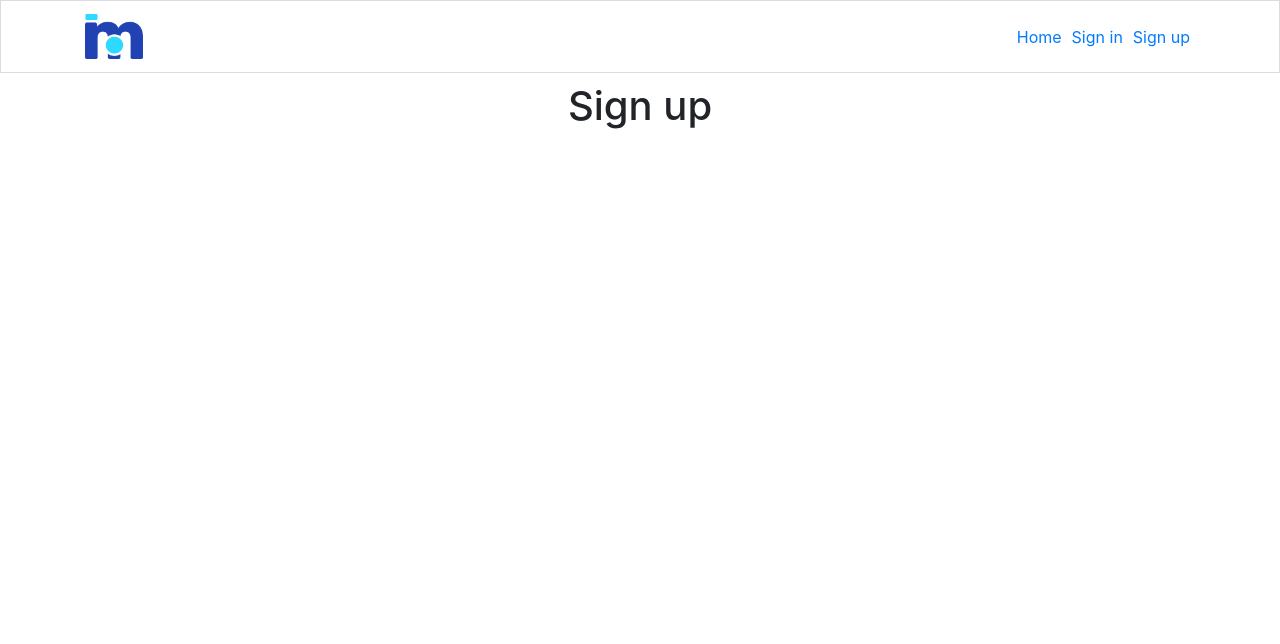
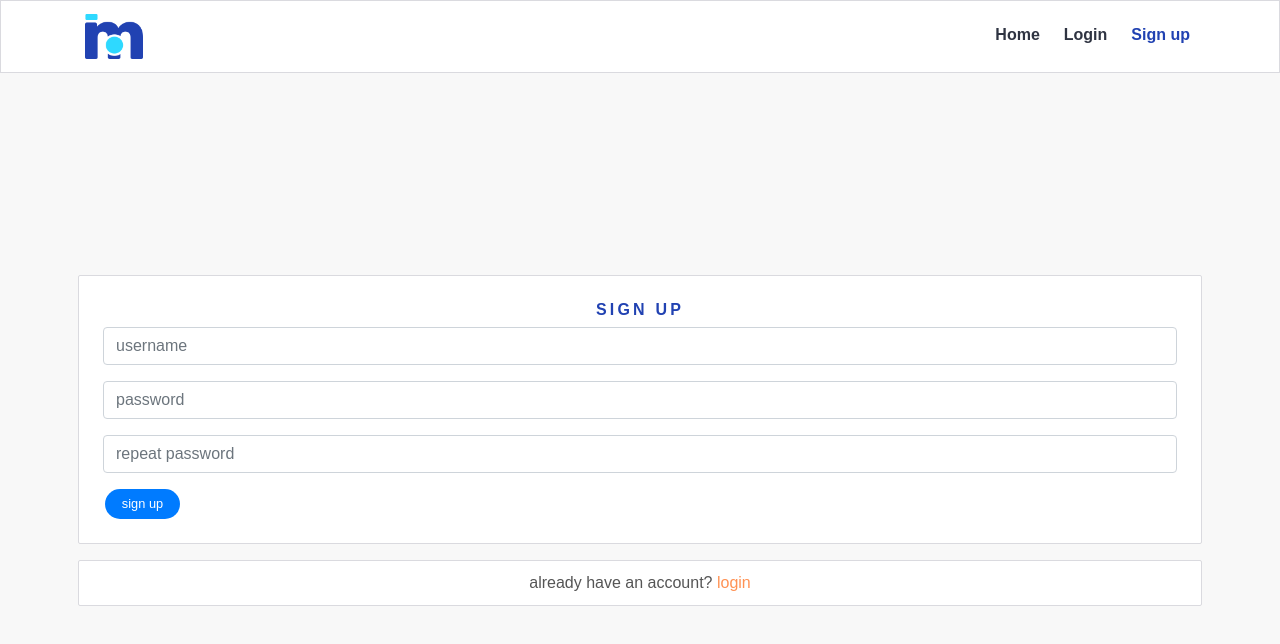
Before and after one commit to mikael-johnsson/jokes-all-day, a React (Create React App) app: page /signup in a window 1280 px wide. Shown: the top 644 px of the page. Built offline with nearby package versions, Linux system fonts and the light colour scheme.

Commit message:
add signup and login forms

```diff
--- a/package.json
+++ b/package.json
@@ -6,6 +6,7 @@
     "@testing-library/jest-dom": "^5.17.0",
     "@testing-library/react": "^13.4.0",
     "@testing-library/user-event": "^13.5.0",
+    "axios": "^1.7.2",
     "bootstrap": "^4.6.0",
     "react": "^17.0.2",
     "react-bootstrap": "^1.6.3",
--- a/src/App.js
+++ b/src/App.js
@@ -2,6 +2,9 @@
 import NavBar from "./components/NavBar";
 import Container from "react-bootstrap/Container";
 import { Route, Switch } from "react-router-dom";
+import "./api/axiosDefaults"
+import SignUpForm from "./pages/auth/SignUpForm";
+import LoginForm from "./pages/auth/LoginForm";
 
 function App() {
   return (
@@ -10,8 +13,8 @@
       <Container className={styles.Main}>
         <Switch>
           <Route exact path="/" render={() => <h1>Home page</h1>} />
-          <Route exact path="/signin" render={() => <h1>Sign in</h1>} />
-          <Route exact path="/signup" render={() => <h1>Sign up</h1>} />
+          <Route exact path="/login" render={() => <LoginForm />} />
+          <Route exact path="/signup" render={() => <SignUpForm />} />
           <Route render={() => <p>Page not found!</p>} />
         </Switch>
       </Container>
--- a/src/App.module.css
+++ b/src/App.module.css
@@ -1,44 +1,82 @@
 .App {
-    text-align: center;
+  font-family: "DM Sans", sans-serif;
+  background-color: #f8f8f8;
+  min-height: 100vh;
 }
 
 .Main {
-    padding-top: 82px;
+  padding-top: 81px;
 }
 
-  .App-logo {
-    height: 40vmin;
-    pointer-events: none;
+.Content {
+  background-color: #ffffff;
+  padding: 10px;
+  border-radius: 2px;
+  border: 1px solid #dadadf;
 }
 
-  @media (prefers-reduced-motion: no-preference) {
-    .App-logo {
-      animation: App-logo-spin infinite 20s linear;
-    }
+.FillerImage {
+  object-fit: cover;
+  height: 100%;
+  width: 100%;
 }
 
-  .App-header {
-    background-color: #282c34;
-    min-height: 100vh;
-    display: flex;
-    flex-direction: column;
-    align-items: center;
-    justify-content: center;
-    font-size: calc(10px + 2vmin);
-    color: white;
+.Image {
+  max-height: 40vh;
+  max-width: 100%;
+  object-fit: contain;
 }
 
-  .App-link {
-    color: #61dafb;
+* {
+  box-sizing: border-box;
 }
 
+a {
+  color: #555555;
+  transition: color ease-in-out 0.3s;
+}
 
+a:hover {
+  text-decoration: none;
+}
 
-  @keyframes App-logo-spin {
-    from {
-      transform: rotate(0deg);
+a:hover i {
+  color: #2142b2;
+  transition: color ease-in-out 0.3s;
 }
-    to {
-      transform: rotate(360deg);
+
+input[type="file"] {
+  display: none;
 }
+
+i {
+  color: #cfced3;
+  font-size: 1.6rem;
+  padding: 7px;
+  vertical-align: middle;
 }
+
+i:hover {
+  cursor: pointer;
+  transition: color ease-in-out 0.3s;
+  color: #2142b2;
+}
+
+figure {
+  text-align: center;
+  display: inline-block;
+}
+
+/* scrollbar */
+*::-webkit-scrollbar {
+  width: 5px;
+}
+*::-webkit-scrollbar-track {
+  background: #f1f1f1;
+}
+*::-webkit-scrollbar-thumb {
+  background: #888;
+}
+*::-webkit-scrollbar-thumb:hover {
+  background: #555;
+}
--- /dev/null
+++ b/src/api/axiosDefaults.js
@@ -0,0 +1,5 @@
+import axios from "axios";
+
+axios.defaults.baseURL = "https://jokes-all-day-0142d90d5482.herokuapp.com"
+axios.defaults.headers.post['Content-Type'] = 'multipart/form-data'
+axios.defaults.withCredentials = true
--- a/src/components/NavBar.js
+++ b/src/components/NavBar.js
@@ -27,9 +27,9 @@
             <NavLink
               className={styles.NavLink}
               activeClassName={styles.Active}
-              to="/signin"
+              to="/login"
             >
-              <i className="fas fa-sign-in-alt"></i>Sign in
+              <i className="fas fa-sign-in-alt"></i>Login
             </NavLink>
             <NavLink
               to="/signup"
--- /dev/null
+++ b/src/pages/auth/LoginForm.js
@@ -0,0 +1,95 @@
+import React, { useState } from "react";
+import Form from "react-bootstrap/Form";
+import Alert from "react-bootstrap/Alert";
+import Button from "react-bootstrap/Button";
+import Col from "react-bootstrap/Col";
+import Row from "react-bootstrap/Row";
+import Container from "react-bootstrap/Container";
+import { Link } from "react-router-dom";
+import styles from "../../styles/SignInUpForm.module.css";
+import btnStyles from "../../styles/Button.module.css";
+import appStyles from "../../App.module.css";
+import { useHistory } from "react-router-dom/cjs/react-router-dom";
+import axios from "axios";
+
+function LoginForm() {
+    const [loginData, setLoginData] = useState({
+        username:"",
+        password:"",
+    })
+
+    const {username, password} = loginData
+    const history = useHistory()
+    const [errors, setErrors] = useState({})
+
+    const handleChange = (event) => {
+        setLoginData({
+            ...loginData,
+            [event.target.name]: event.target.value
+        })
+    }
+
+    const handleSubmit = async (event) => {
+        event.preventDefault();
+        try {
+            await axios.post('/dj-rest-auth/login/', loginData)
+            history.push('/')
+        } catch(err){
+            setErrors(err?.response.data)
+        }
+    }
+
+  return (
+    <Row className={styles.Row}>
+      <Col className="my-auto p-0 p-md-2">
+        <Container className={`${appStyles.Content} p-4 `}>
+          <h1 className={styles.Header}>login</h1>
+
+          <Form onSubmit={handleSubmit}>
+                <Form.Group controlId="username">
+                    <Form.Label className="d-none">username</Form.Label>
+                    <Form.Control
+                        type="text"
+                        placeholder="username"
+                        name="username"
+                        value={username}
+                        onChange={handleChange}
+                    />
+                </Form.Group>
+                {errors.username?.map((message, idx) =>
+                    <Alert variant="warning" key={idx}>{message}</Alert>
+                )}
+
+                <Form.Group controlId="password">
+                    <Form.Label className="d-none">password</Form.Label>
+                    <Form.Control
+                        type="password"
+                        placeholder="password"
+                        name="password"
+                        value={password}
+                        onChange={handleChange}
+                    />
+                </Form.Group>
+                {errors.password?.map((message, idx) =>
+                    <Alert variant="warning" key={idx}>{message}</Alert>
+                )}
+                <Button className={`${btnStyles.Button}`} type="submit">
+                    sign in
+                </Button>
+                {errors.non_field_errors?.map((message, idx) =>
+                    <Alert variant="warning" key={idx}>{message}</Alert>
+                )}
+            </Form>
+
+        </Container>
+        <Container className={`mt-3 ${appStyles.Content}`}>
+          <Link className={styles.Link} to="/signup">
+            don't have an account? <span>sign up now!</span>
+          </Link>
+        </Container>
+      </Col>
+    </Row>
+  );
+}
+
+export default LoginForm;
--- /dev/null
+++ b/src/pages/auth/SignUpForm.js
@@ -0,0 +1,113 @@
+import React, {useState} from "react";
+import { Link } from "react-router-dom";
+import styles from "../../styles/SignInUpForm.module.css";
+import btnStyles from "../../styles/Button.module.css";
+import appStyles from "../../App.module.css";
+import { Form, Button, Col, Row, Container, Alert } from "react-bootstrap";
+import axios from "axios";
+import { useHistory } from "react-router-dom/cjs/react-router-dom";
+
+const SignUpForm = () => {
+    //set signupdata props
+    const [signUpData, setSignUpData] = useState({
+        username: "",
+        password1: "",
+        password2: ""
+    })
+
+    //deconstruct props so that dot notation is not needed
+    const {username, password1, password2} = signUpData
+
+    //useHistory gives access to history instance in React
+    const history = useHistory()
+
+    //set errors props
+    const [errors, setErrors] = useState({})
+
+    //updates value of signupdata on change
+    const handleChange = (event) => {
+        setSignUpData({
+            ...signUpData,
+            [event.target.name]: event.target.value
+        })
+    }
+
+    //sends signupdata to database
+    const handleSubmit = async (event) => {
+        event.preventDefault();
+        try {
+            await axios.post('/dj-rest-auth/registration/', signUpData)
+            history.push('/login')
+        } catch (err){
+            setErrors(err.response?.data)
+        }
+    }
+
+  return (
+    <Row className={styles.Row}>
+      <Col className="my-auto py-2 p-md-2">
+        <Container className={`${appStyles.Content} p-4 `}>
+            <h1 className={styles.Header}>sign up</h1>
+            <Form onSubmit={handleSubmit}>
+                <Form.Group controlId="username">
+                    <Form.Label className="d-none">username</Form.Label>
+                    <Form.Control
+                        type="text"
+                        placeholder="username"
+                        name="username"
+                        value={username}
+                        onChange={handleChange}
+                    />
+                </Form.Group>
+                {errors.username?.map((message, idx) =>
+                    <Alert variant="warning" key={idx}>{message}</Alert>
+                )}
+
+                <Form.Group controlId="password1">
+                    <Form.Label className="d-none">password</Form.Label>
+                    <Form.Control
+                        type="password"
+                        placeholder="password"
+                        name="password1"
+                        value={password1}
+                        onChange={handleChange}
+                    />
+                </Form.Group>
+                {errors.password1?.map((message, idx) =>
+                    <Alert variant="warning" key={idx}>{message}</Alert>
+                )}
+
+                <Form.Group controlId="password2">
+                    <Form.Label className="d-none">repeat password</Form.Label>
+                    <Form.Control
+                        type="password"
+                        placeholder="repeat password"
+                        name="password2"
+                        value={password2}
+                        onChange={handleChange}
+                    />
+                </Form.Group>
+                {errors.password2?.map((message, idx) =>
+                    <Alert variant="warning" key={idx}>{message}</Alert>
+                )}
+
+                <Button className={`${btnStyles.Button}`} type="submit">
+                    sign up
+                </Button>
+                {errors.non_field_errors?.map((message, idx) =>
+                    <Alert variant="warning" key={idx}>{message}</Alert>
+                )}
+            </Form>
+
+        </Container>
+        <Container className={`mt-3 ${appStyles.Content}`}>
+          <Link className={styles.Link} to="/login">
+            already have an account? <span>login</span>
+          </Link>
+        </Container>
+      </Col>
+    </Row>
+  );
+};
+
+export default SignUpForm;
--- /dev/null
+++ b/src/styles/Button.module.css
@@ -0,0 +1,69 @@
+.Button {
+    font-size: 0.8rem;
+    align-self: center;
+    border-radius: 100px;
+    border-color: transparent;
+    padding: 4px 10px;
+    margin-left: 2px;
+    margin-right: 2px;
+    min-width: 75px;
+  }
+
+  .Button:hover {
+    opacity: 0.8;
+    border-color: transparent;
+    cursor: pointer;
+  }
+
+  .Button:hover:active {
+    background-color: #2142b2 !important;
+  }
+
+  .Button:active {
+    background-color: #2142b2 !important;
+  }
+
+  .Button:focus {
+    background-color: #2142b2;
+  }
+
+  .Wide {
+    padding: 10px 50px;
+    width: 100%;
+  }
+
+  .Blue,
+  .BlueOutline:hover,
+  .Bright:hover {
+    background-color: #2142b2;
+    color: #ffffff;
+  }
+
+  .BlueOutline,
+  .Blue:hover {
+    /* border: 1px solid #2142b2; */
+    background-color: #ffffff;
+    color: #2142b2;
+  }
+
+  .Black,
+  .BlackOutline:hover {
+    /* background-color: #242a3d;
+    color: white; */
+    background-color: #242a3d;
+    color: aliceblue;
+  }
+
+  .Black:hover,
+  .BlackOutline {
+    /* background-color: #dadadf;
+    color: #242a3d;
+    border-color: #242a3d; */
+    background-color: aliceblue;
+    color: #242a3d;
+  }
+
+  .Bright {
+    background-color: #2ed9ff;
+    color: #2142b2;
+  }
--- a/src/styles/NavBar.module.css
+++ b/src/styles/NavBar.module.css
@@ -5,8 +5,10 @@
 
 .NavLink {
     padding: 5px;
+    color: #2f3442;
+    font-weight: 600;
 }
 
-.Active i {
+.Active {
     color: #2142b2;
 }
--- /dev/null
+++ b/src/styles/SignInUpForm.module.css
@@ -0,0 +1,46 @@
+.Row {
+    height: calc(100vh - 81px);
+  }
+  .Input {
+    background: #ffffff;
+    border: 1px solid #f0f1f9;
+    box-sizing: border-box;
+    border-radius: 2px;
+    color: #7177a1;
+    text-align: center;
+    padding: 10px;
+  }
+
+  .Header {
+    font-style: normal;
+    font-weight: bold;
+    font-size: 16px;
+    line-height: 19px;
+    text-align: center;
+    letter-spacing: 0.2em;
+    text-transform: uppercase;
+    color: #2142b2;
+  }
+
+  .Link {
+    text-decoration: none;
+    text-align: center;
+    display: block;
+    margin: auto;
+  }
+
+  .Link span {
+    color: #ff9254;
+  }
+
+  .Container {
+    padding: 30px 10px;
+  }
+
+  .SignInCol {
+    height: 320px;
+  }
+
+  .SignUpCol {
+    height: 375px;
+  }
```
Also changed, not shown: 1 other file (tests, documents, lock files or other folders). Lines whose indentation alone changed are shown as unchanged.
